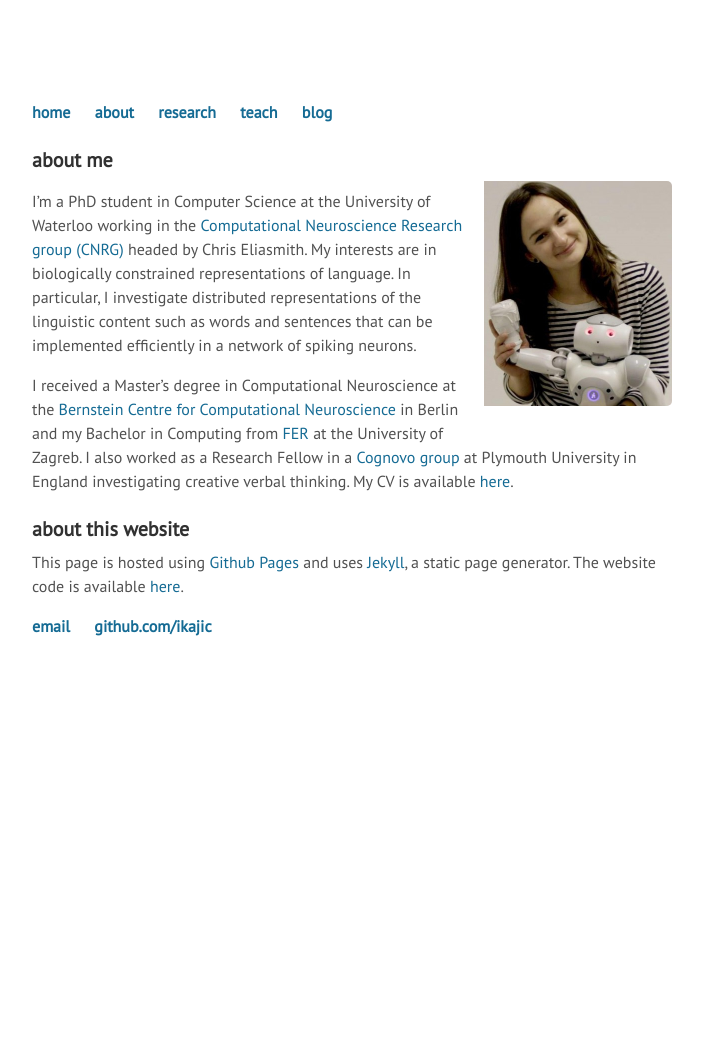
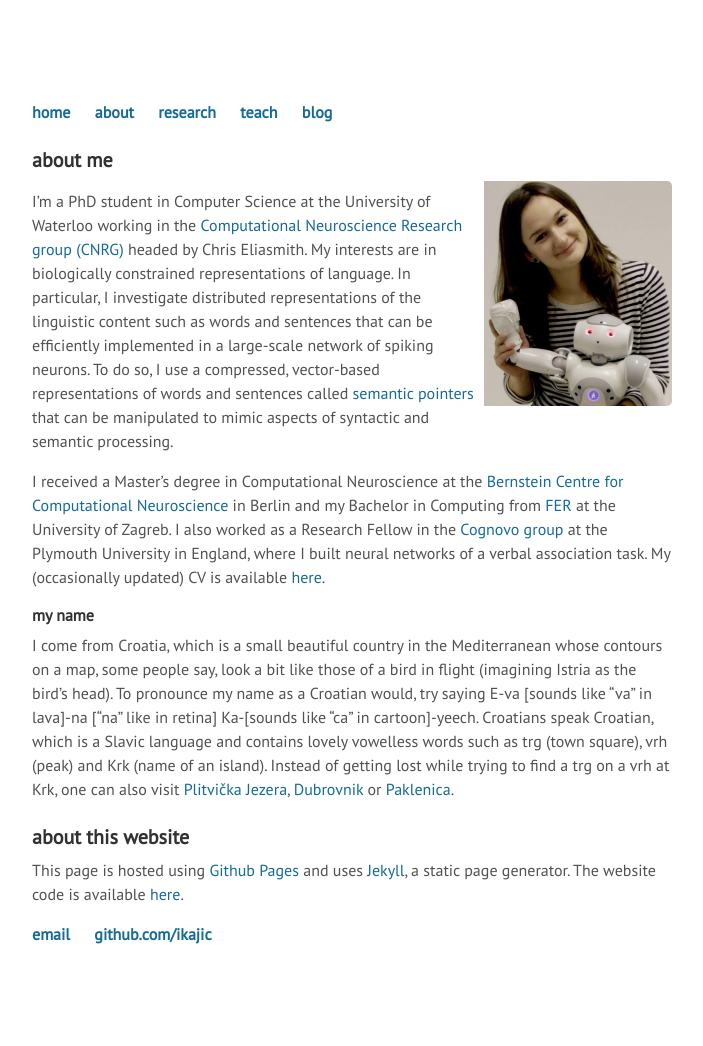
Before and after one commit to ikajic/ikajic.github.io, a Jekyll site: the page built from about.md, in a window 1280 px wide. Shown: the whole page, without its empty margins (288-991 px from the left). Built offline with Jekyll 4.4.1, drawn with Linux system fonts in a browser that asks for light colours; before the commit the page ends 900 px from its top, so only the background shows below that.

Commit message:
Update content

```diff
--- a/about.md
+++ b/about.md
@@ -12,15 +12,30 @@ the [Computational Neuroscience Research group
 (CNRG)](http://compneuro.uwaterloo.ca/) headed by Chris Eliasmith. My interests
 are in biologically constrained representations of language. In particular,
 I investigate distributed representations of the linguistic content such as
-words and sentences that can be implemented efficiently in a network of spiking neurons.
+words and sentences that can be efficiently implemented in a large-scale network of spiking neurons.
+To do so, I use a compressed, vector-based representations of words and
+sentences called [semantic pointers](http://compneuro.uwaterloo.ca/research/spa.html) that can be manipulated to mimic aspects of
+syntactic and semantic processing.
 
 I received a Master's degree in Computational Neuroscience at the [Bernstein
 Centre for Computational Neuroscience](https://www.bccn-berlin.de/Home/) in
 Berlin and my Bachelor in Computing from [FER](http://www.fer.unizg.hr/) at
-the University of Zagreb. I also worked as a Research Fellow in a [Cognovo
-group](http://cognovo.eu/) at Plymouth University in England investigating
-creative verbal thinking. My CV is available
+the University of Zagreb. I also worked as a Research Fellow in the [Cognovo
+group](http://cognovo.eu/) at the Plymouth University in England, where
+I built neural networks of a verbal association task. My (occasionally updated) CV is available
 [here](https://github.com/ikajic/ikajic.github.io/raw/master/files/cv.pdf).
+
+
+#### my name
+I come from Croatia, which is a small beautiful country in the Mediterranean
+whose contours on a map, some people say, look a bit like those of a bird in
+flight (imagining Istria as the bird's head). To pronounce my name as a Croatian
+would, try saying E-va [sounds like "va" in lava]-na ["na" like in retina] Ka-[sounds like "ca" in
+cartoon]-yeech. Croatians speak Croatian, which is a Slavic language and
+contains lovely vowelless words such as trg (town square), vrh (peak) and
+Krk (name of an island). Instead of getting lost while trying to find a trg on
+a vrh at Krk, one can also visit [Plitvička Jezera](http://np-plitvicka-jezera.hr/en/), [Dubrovnik](https://en.wikipedia.org/wiki/Dubrovnik) or [Paklenica](http://www.np-paklenica.hr/en/).
+
 
 ### about this website
 
```
Also changed, not shown: research.md (+5 -7 lines), teach.md (+1 -1 lines).
